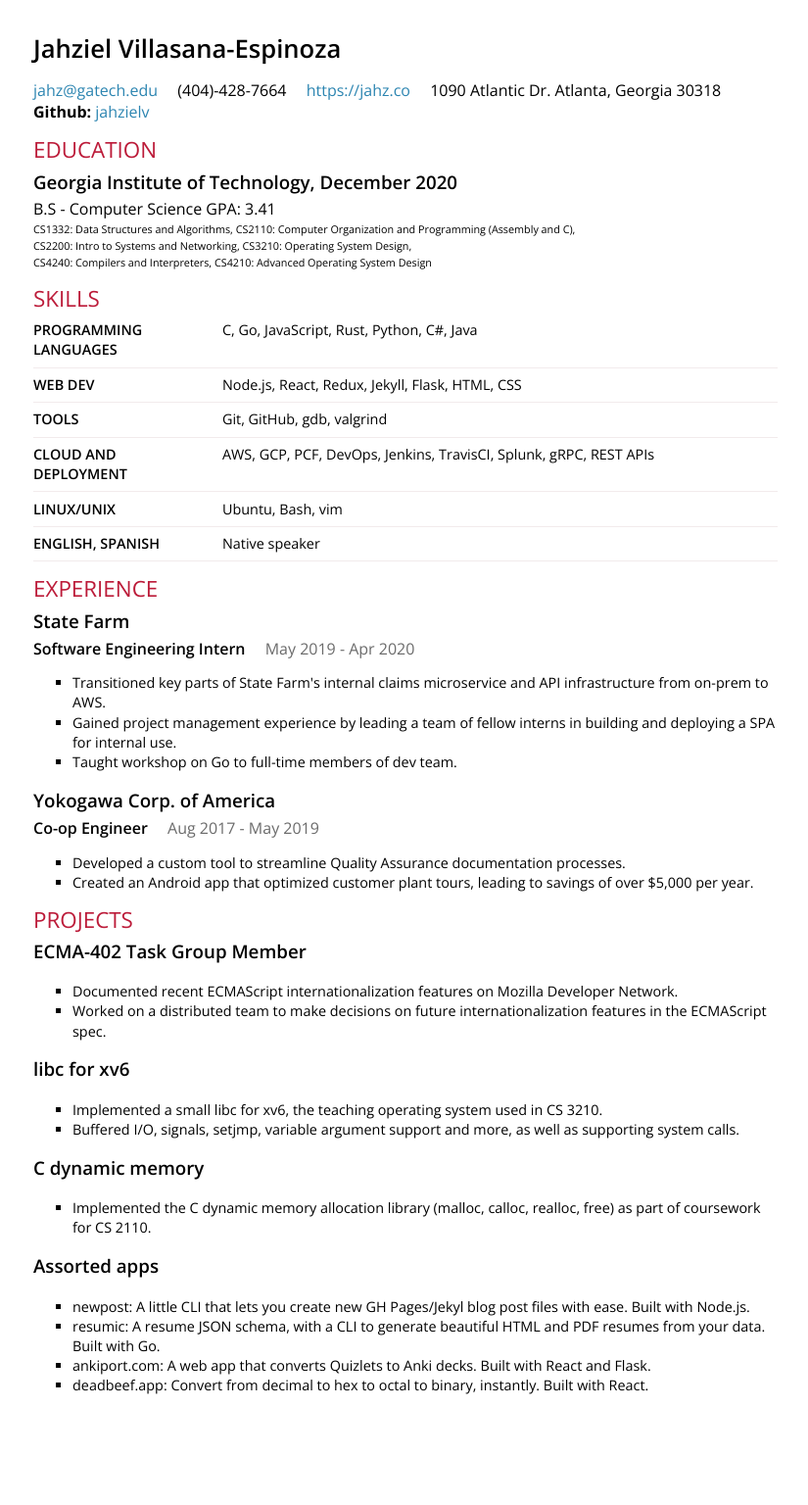
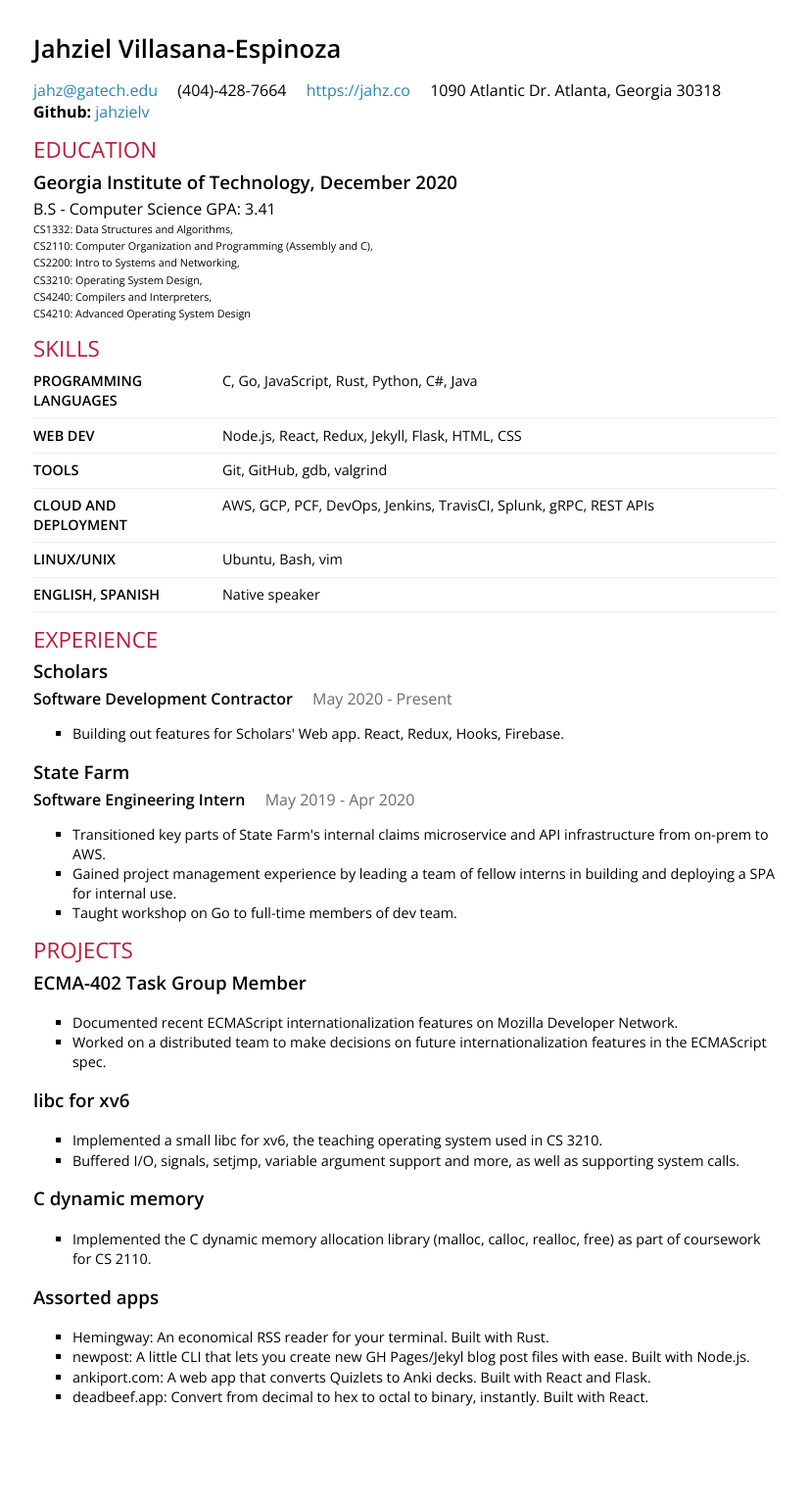
Before and after one commit to jahzielv/jahzielv.github.io, a Jekyll site: the page resume.html, which Jekyll copies as it is, in a window 1280 px wide. Shown: the whole page at 98% size, without its empty margins (6-831 px from the left). Built offline with Jekyll 4.4.1, drawn with Linux system fonts in a browser that asks for light colours.

Commit message:
resume update

```diff
--- a/resume.html
+++ b/resume.html
@@ -209,11 +209,12 @@
 
                     </div>
                     <div class="courses">
-                        <p>CS1332: Data Structures and Algorithms, CS2110: Computer Organization
-                            and Programming (Assembly and C),</p>
-                        <p>CS2200: Intro to Systems and Networking, CS3210: Operating System Design,</p>
-                        <p>CS4240: Compilers and Interpreters, CS4210: Advanced Operating System
-                            Design</p>
+                        <p>CS1332: Data Structures and Algorithms,</p>
+                        <p>CS2110: Computer Organization and Programming (Assembly and C),</p>
+                        <p>CS2200: Intro to Systems and Networking,</p>
+                        <p>CS3210: Operating System Design,</p>
+                        <p>CS4240: Compilers and Interpreters,</p>
+                        <p>CS4210: Advanced Operating System Design</p>
                     </div>
                 </div>
             </section>
@@ -250,6 +251,25 @@
 
                 <section class="item">
                     <header>
+                        	<h3 class="name">Scholars</h3>
+
+                    </header>	<span class="position">
+				Software Development Contractor
+			</span>
+	<span class="startDate">
+				May 2020
+			</span>
+	<span class="endDate">
+				- Present
+			</span>
+
+                    <ul class="highlights">
+                        <li>Building out features for Scholars&#x27; Web app. React, Redux, Hooks,
+                            Firebase.</li>
+                    </ul>
+                </section>
+                <section class="item">
+                    <header>
                         	<h3 class="name">State Farm</h3>
 
                     </header>	<span class="position">
@@ -268,27 +288,6 @@
                         <li>Gained project management experience by leading a team of fellow interns
                             in building and deploying a SPA for internal use.</li>
                         <li>Taught workshop on Go to full-time members of dev team.</li>
-                    </ul>
-                </section>
-                <section class="item">
-                    <header>
-                        	<h3 class="name">Yokogawa Corp. of America</h3>
-
-                    </header>	<span class="position">
-				Co-op Engineer
-			</span>
-	<span class="startDate">
-				Aug 2017
-			</span>
-	<span class="endDate">
-				- May 2019
-			</span>
-
-                    <ul class="highlights">
-                        <li>Developed a custom tool to streamline Quality Assurance documentation
-                            processes.</li>
-                        <li>Created an Android app that optimized customer plant tours, leading to
-                            savings of over $5,000 per year.</li>
                     </ul>
                 </section>
             </section>
@@ -335,10 +334,9 @@
 
                     </header>
                     <ul class="highlights">
+                        <li>Hemingway: An economical RSS reader for your terminal. Built with Rust.</li>
                         <li>newpost: A little CLI that lets you create new GH Pages/Jekyl blog post
                             files with ease. Built with Node.js.</li>
-                        <li>resumic: A resume JSON schema, with a CLI to generate beautiful HTML and
-                            PDF resumes from your data. Built with Go.</li>
                         <li>ankiport.com: A web app that converts Quizlets to Anki decks. Built with
                             React and Flask.</li>
                         <li>deadbeef.app: Convert from decimal to hex to octal to binary, instantly.
```
